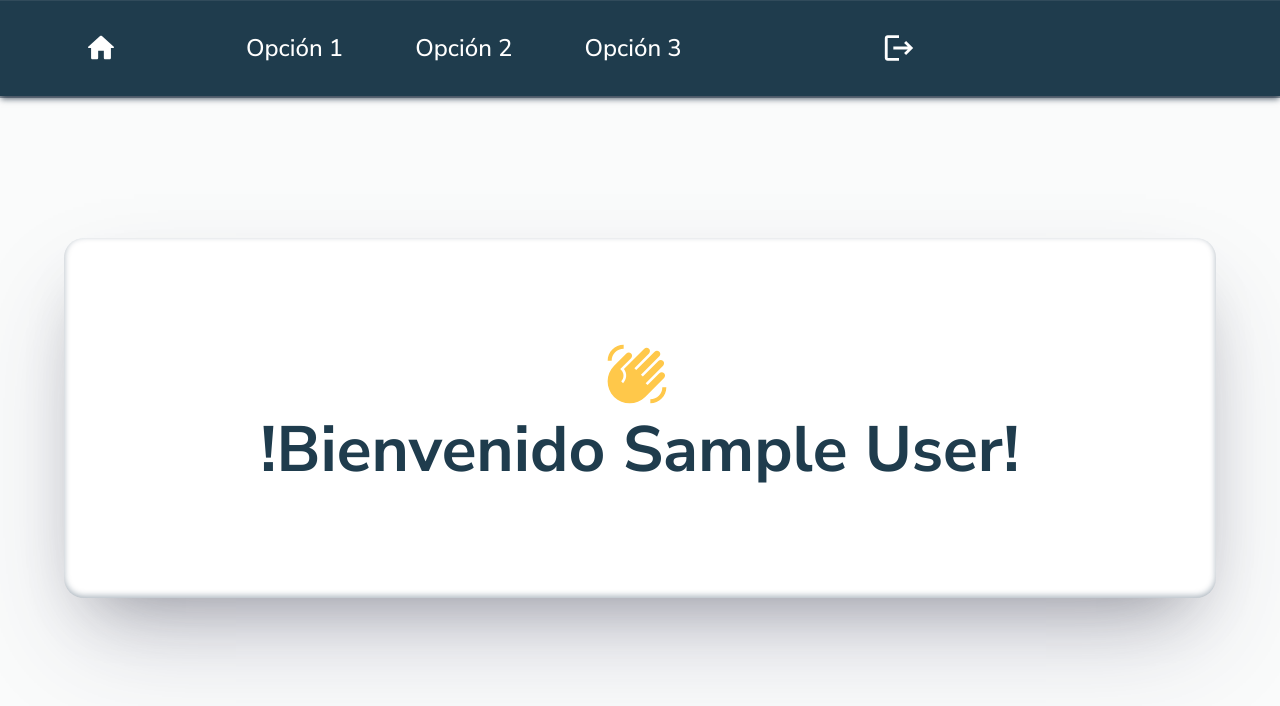
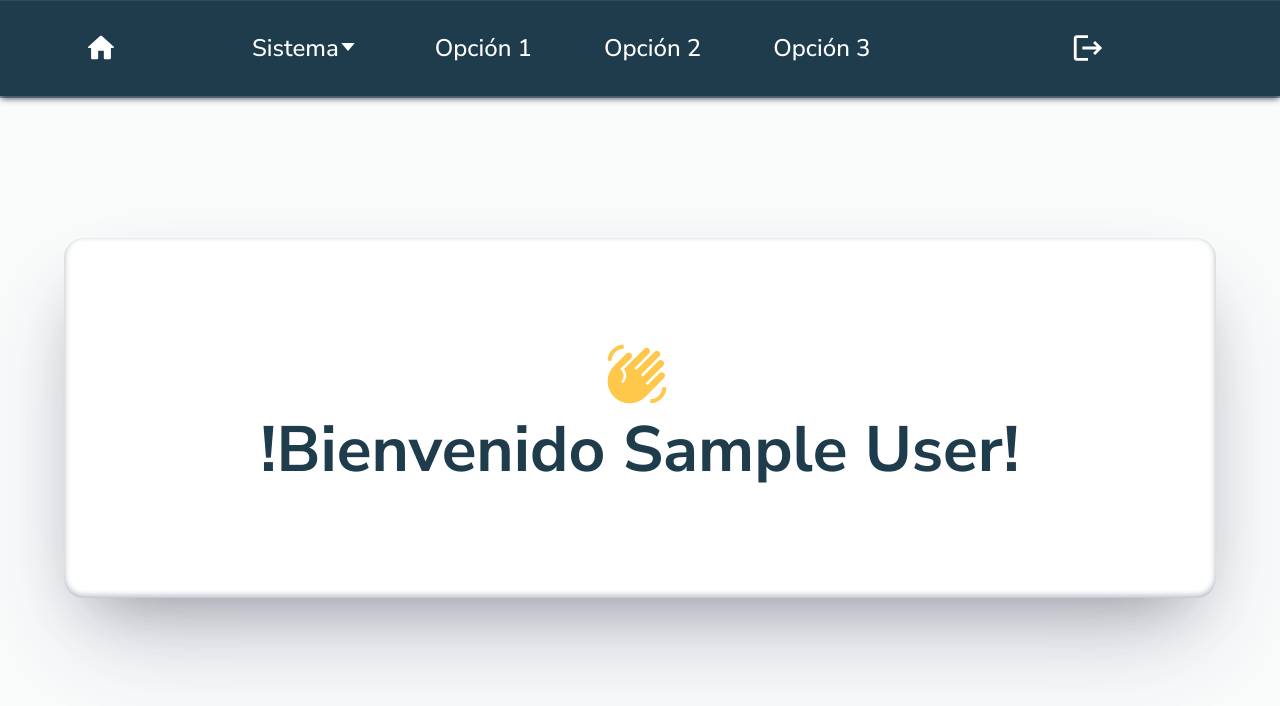
Before and after one commit to JuanDavid1321/crud-react-app, a React (Create React App) app: page / in a window 1280 px wide. Shown: the top 706 px of the page. Built offline with nearby package versions, Linux system fonts and the light colour scheme; no server answers; sample sign-in values are in the browser's storage.

Commit message:
changed Header component to HeaderForGoogleUsers in several files; updated GoogleAuthContext to use signInWithPopup instead of signInWithRedirect; updated HeaderForGoogleUsers to destructure isLoggedInWithGoogle and googleLogOut from Google

```diff
--- a/src/App.js
+++ b/src/App.js
@@ -9,7 +9,7 @@ import UsersManagement from "./routes/UsersManagement/UsersManagement";
 
 function App() {
     return (
-        <BrowserRouter basename={process.env.PUBLIC_URL}>
+        <BrowserRouter>
             <GoogleAuthContextProvider>
                 <Routes>
                     <Route path="/login" element={<Login />} />
--- a/src/components/Forms/LoginForm/LoginForm.jsx
+++ b/src/components/Forms/LoginForm/LoginForm.jsx
@@ -18,7 +18,6 @@ const LoginForm = ({ formTitle }) => {
          */
         setValues({ ...values, [e.target.name]: e.target.value });
     };
-    console.log(values);
 
     return (
         <form className={styles.form} onSubmit={(e) => e.preventDefault()}>
--- a/src/components/GoogleAuth/GoogleAuth.jsx
+++ b/src/components/GoogleAuth/GoogleAuth.jsx
@@ -1,6 +1,6 @@
 import styles from "./GoogleAuth.module.css";
 import { useGoogleAuth } from "../../context/GoogleAuthContext";
-import GoogleButtonSeparator from "../GoogleAuth/GoogleButtonSeparator";
+import GoogleButtonSeparator from "./GoogleButtonSeparator";
 import GoogleButton from "react-google-button";
 import { useEffect } from "react";
 import { useNavigate } from "react-router-dom";
--- a/src/components/Header/Header.jsx
+++ b/src/components/Header/Header.jsx
@@ -1,6 +1,5 @@
 import styles from "./Header.module.css";
 import { Link } from "react-router-dom";
-import Navbar from "../Navbar/Navbar";
 import HomeRoundedIcon from "@mui/icons-material/HomeRounded";
 import LogoutIcon from "@mui/icons-material/Logout";
 
@@ -10,7 +9,13 @@ const Header = () => {
             <Link to="/" style={{ display: "flex", alignItems: "center" }}>
                 <HomeRoundedIcon sx={{ fontSize: 34, paddingLeft: "5vw" }} />
             </Link>
-            <Navbar />
+            <nav className={styles.nav}>
+                <ul className={styles.ul}>
+                    <li className={styles.li}>Opción 1</li>
+                    <li className={styles.li}>Opción 2</li>
+                    <li className={styles.li}>Opción 3</li>
+                </ul>
+            </nav>
             <Link to="/login" style={{ display: "flex", alignItems: "center" }}>
                 {/* implement onClick={logOut} for mailAndPasswordAuth */}
                 <LogoutIcon sx={{ fontSize: 34 }} />
--- a/src/components/Header/Header.module.css
+++ b/src/components/Header/Header.module.css
@@ -1,7 +1,7 @@
 .header{
     background-color: var(--main-color);
     height: 12vh;
-    color: var(--container-color);
+    color: var(--light-text-color);
     display: flex;
     flex-direction: row;
     justify-content: start;
@@ -9,3 +9,29 @@
     padding: 0 20px;
     box-shadow: rgba(6, 24, 44, 0.4) 0px 0px 0px 2px, rgba(6, 24, 44, 0.65) 0px 4px 6px -1px, rgba(255, 255, 255, 0.08) 0px 1px 0px inset;
 }
+
+nav{
+    background-color: var(--main-color);
+    color: var(--light-text-color);
+    padding: 0 10vw;
+    height: 40px;
+    display: flex;
+    align-items: center;
+}
+
+ul{
+    padding: 0;
+    font-size: 1.5em;
+    color: var(--light-text-color);
+    display: flex;
+    align-items: center;
+    flex-wrap: wrap;
+    list-style: none;
+}
+
+li{
+    position: relative;
+    font-size: 1em;
+    padding-right: 3em;
+    font-weight: 500;
+}
--- a/src/components/Header/HeaderForGoogleUsers.jsx
+++ b/src/components/Header/HeaderForGoogleUsers.jsx
@@ -1,24 +1,18 @@
 import styles from "./HeaderForGoogleUsers.module.css";
+import { Link } from "react-router-dom";
 import { useGoogleAuth } from "../../context/GoogleAuthContext"; //for loging out
-import { Link } from "react-router-dom";
+import Navbar from "../Navbar/Navbar";
 import HomeRoundedIcon from "@mui/icons-material/HomeRounded";
 import LogoutIcon from "@mui/icons-material/Logout";
 
 const HeaderForGoogleUsers = () => {
     const { googleLogOut } = useGoogleAuth(); //destructuring  assignment to access the function 'logOut' from GoogleAuthContext
-
     return (
         <header className={styles.header}>
             <Link to="/" style={{ display: "flex", alignItems: "center" }}>
                 <HomeRoundedIcon sx={{ fontSize: 34, paddingLeft: "5vw" }} />
             </Link>
-            <nav className={styles.nav}>
-                <ul className={styles.ul}>
-                    <li className={styles.li}>Opción 1</li>
-                    <li className={styles.li}>Opción 2</li>
-                    <li className={styles.li}>Opción 3</li>
-                </ul>
-            </nav>
+            <Navbar />
             <Link to="/login" style={{ display: "flex", alignItems: "center" }}>
                 {/* implement onClick={logOut} for mailAndPasswordAuth */}
                 <LogoutIcon sx={{ fontSize: 34 }} onClick={googleLogOut} />
--- a/src/components/Header/HeaderForGoogleUsers.module.css
+++ b/src/components/Header/HeaderForGoogleUsers.module.css
@@ -1,7 +1,7 @@
 .header{
     background-color: var(--main-color);
     height: 12vh;
-    color: var(--light-text-color);
+    color: var(--container-color);
     display: flex;
     flex-direction: row;
     justify-content: start;
@@ -9,29 +9,3 @@
     padding: 0 20px;
     box-shadow: rgba(6, 24, 44, 0.4) 0px 0px 0px 2px, rgba(6, 24, 44, 0.65) 0px 4px 6px -1px, rgba(255, 255, 255, 0.08) 0px 1px 0px inset;
 }
-
-nav{
-    background-color: var(--main-color);
-    color: var(--light-text-color);
-    padding: 0 10vw;
-    height: 40px;
-    display: flex;
-    align-items: center;
-}
-
-ul{
-    padding: 0;
-    font-size: 1.5em;
-    color: var(--light-text-color);
-    display: flex;
-    align-items: center;
-    flex-wrap: wrap;
-    list-style: none;
-}
-
-li{
-    position: relative;
-    font-size: 1em;
-    padding-right: 3em;
-    font-weight: 500;
-}
--- a/src/context/GoogleAuthContext.js
+++ b/src/context/GoogleAuthContext.js
@@ -1,9 +1,9 @@
 import { createContext, useContext, useEffect, useState } from "react";
 import {
     GoogleAuthProvider,
-    signInWithRedirect,
     signOut,
     onAuthStateChanged,
+    signInWithPopup,
 } from "firebase/auth";
 import { auth } from "../firebase";
 
@@ -22,9 +22,10 @@ export const GoogleAuthContextProvider = ({ children }) => {
             // Create a Google provider
             const provider = new GoogleAuthProvider();
             // Sign in with Google and wait for the response
-            const result = await signInWithRedirect(auth, provider);
+            const result = await signInWithPopup(auth, provider);
             // Set the user state props and spread with the authentication result
             setGoogleUser(result.googleUser);
+            setIsLoggedInWithGoogle(true);
         } catch (error) {
             console.log("Error signing in with Google", error);
         }
--- a/src/routes/Home/Home.jsx
+++ b/src/routes/Home/Home.jsx
@@ -1,8 +1,8 @@
 import "./Home.css";
 import { useGoogleAuth } from "../../context/GoogleAuthContext";
 import WelcomeCard from "../../components/InfoCards/WelcomeCard/WelcomeCard";
+import HeaderForGoogleUsers from "../../components/Header/HeaderForGoogleUsers";
 import Header from "../../components/Header/Header";
-import HeaderForGoogleUsers from "../../components/Header/HeaderForGoogleUsers";
 
 const Home = () => {
     const { googleUser, isLoggedInWithGoogle } = useGoogleAuth();
--- a/src/routes/IDTypesManagement/IDTypesManagement.jsx
+++ b/src/routes/IDTypesManagement/IDTypesManagement.jsx
@@ -1,5 +1,5 @@
 import styles from "./IDTypesManagement.module.css";
-import Header from "../../components/Header/Header";
+import HeaderForGoogleUsers from "../../components/Header/HeaderForGoogleUsers";
 import ContactPageIcon from "@mui/icons-material/ContactPage";
 import CreateActionButtonAndModal from "../../components/ActionButtons/CreateActionButtonAndModal";
 import Table from "../../components/Tables/Table";
@@ -10,7 +10,7 @@ import NewUserForm from "../../components/Forms/NewUserForm/NewUserForm";
 const DocumentTypesManagement = () => {
     return (
         <>
-            <Header />
+            <HeaderForGoogleUsers />
             <div className={styles.idTypesManagementContainer}>
                 <div className={styles.idTypesTableContainer}>
                     <div className={styles.idTypesTitleAndButtonContainer}>
--- a/src/routes/RolesManagement/RolesManagement.jsx
+++ b/src/routes/RolesManagement/RolesManagement.jsx
@@ -1,5 +1,5 @@
 import styles from "./RolesManagement.module.css";
-import Header from "../../components/Header/Header";
+import HeaderForGoogleUsers from "../../components/Header/HeaderForGoogleUsers";
 import CreateActionButtonAndModal from "../../components/ActionButtons/CreateActionButtonAndModal";
 import AdminPanelSettingsIcon from "@mui/icons-material/AdminPanelSettings";
 import Table from "../../components/Tables/Table";
@@ -10,7 +10,7 @@ import NewUserForm from "../../components/Forms/NewUserForm/NewUserForm";
 const RolesManagement = () => {
     return (
         <>
-            <Header />
+            <HeaderForGoogleUsers />
             <div className={styles.rolesManagementContainer}>
                 <div className={styles.rolesTableContainer}>
                     <div className={styles.rolesTitleAndButtonContainer}>
--- a/src/routes/UsersManagement/UsersManagement.jsx
+++ b/src/routes/UsersManagement/UsersManagement.jsx
@@ -1,5 +1,5 @@
 import styles from "./UsersManagement.module.css";
-import Header from "../../components/Header/Header";
+import Header from "../../components/Header/HeaderForGoogleUsers";
 import NewUserForm from "../../components/Forms/NewUserForm/NewUserForm";
 import PersonAddRoundedIcon from "@mui/icons-material/PersonAddRounded";
 import CreateActionButtonAndModal from "../../components/ActionButtons/CreateActionButtonAndModal";
```
